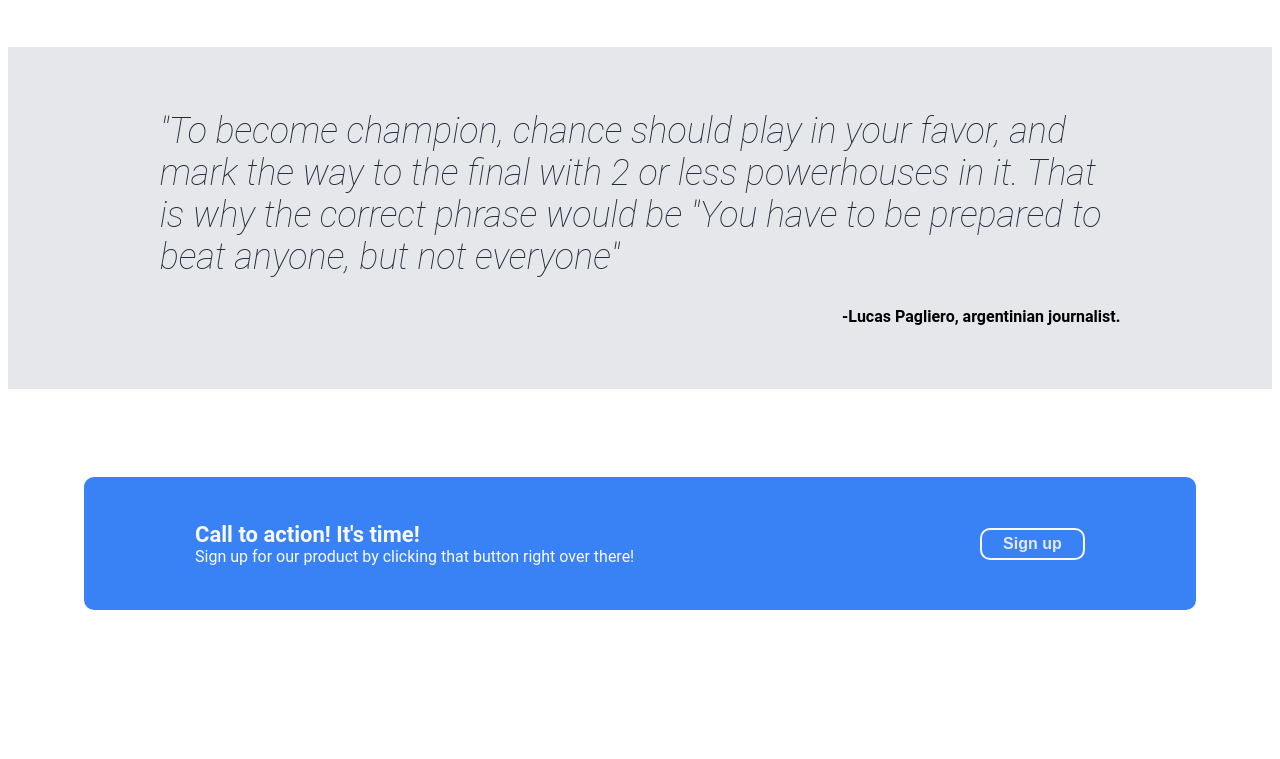
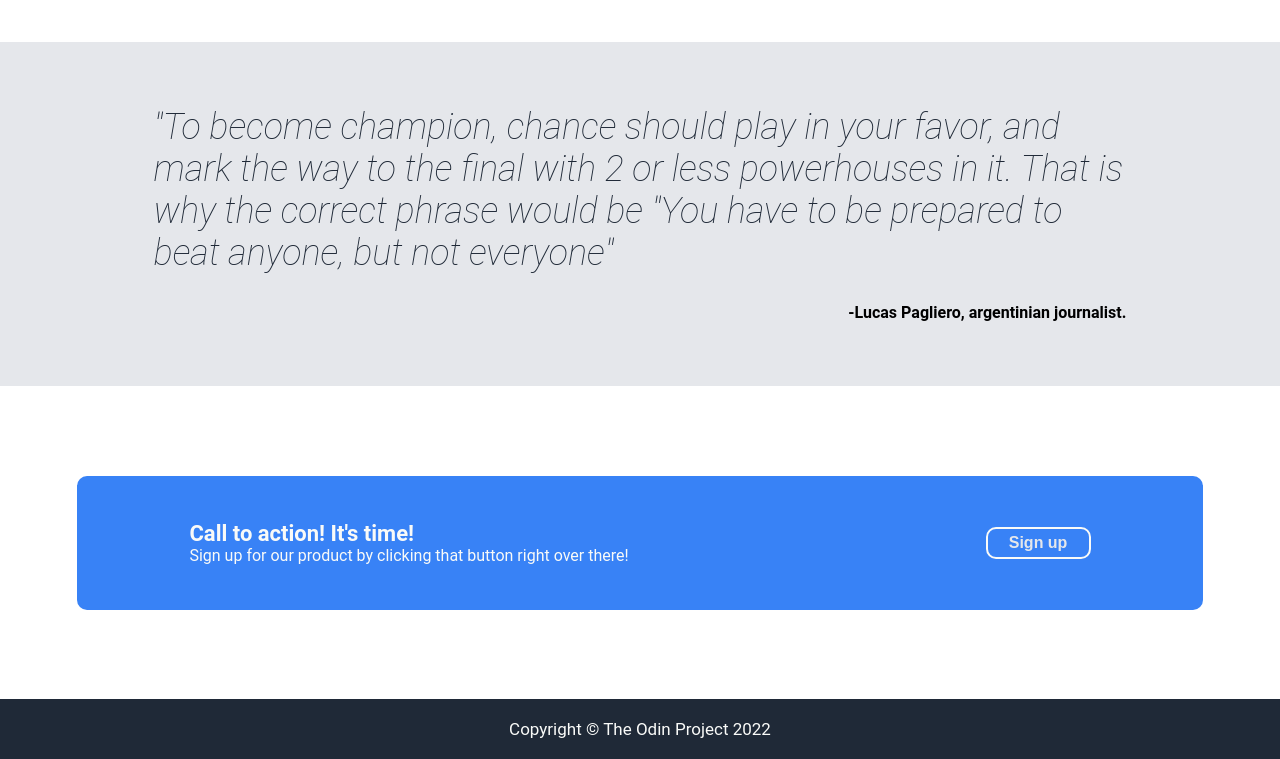
Before and after one commit to Blasidelgado/first-blog, a plain HTML site: page index.html in a window 1280 px wide. Shown: the part 1040-1799 px from the top of the page. Before the commit the page ends 1747 px from the top, so only its background shows below. Drawn offline with Linux system fonts and the light colour scheme.

Commit message:
Done footer

```diff
--- a/index.html
+++ b/index.html
@@ -84,5 +84,8 @@
                 <button>Sign up</button>
             </a>
     </section>
+    <footer>
+        <h5>Copyright &copy; The Odin Project 2022</h5>
+    </footer>
 </body>
 </html>
--- a/style.css
+++ b/style.css
@@ -2,10 +2,12 @@ html {
     font-family: Roboto, Monserrat, sans-serif;
 }
 
-.body {
+body {
     display: flex;
     flex-direction: column;
     justify-content: flex-start;
+    padding: 0;
+    margin: 0
 }
 
 h3 {
@@ -15,6 +17,12 @@ h3 {
 
 h4 {
     font-size: 16px;
+    font-weight: 400;
+    margin: 0;
+}
+
+h5 {
+    font-size: 17px;
     font-weight: 400;
     margin: 0;
 }
@@ -179,3 +187,13 @@ button {
     border: 2px solid #F9FAF8;
     font-size: 16px;
 }
+
+footer {
+    box-sizing: border-box;
+    background-color: #1f2937;
+    color: #F9FAF8;
+    padding: 20px 0px;
+    display: flex;
+    justify-content: center;
+    align-items: center;
+}
```
